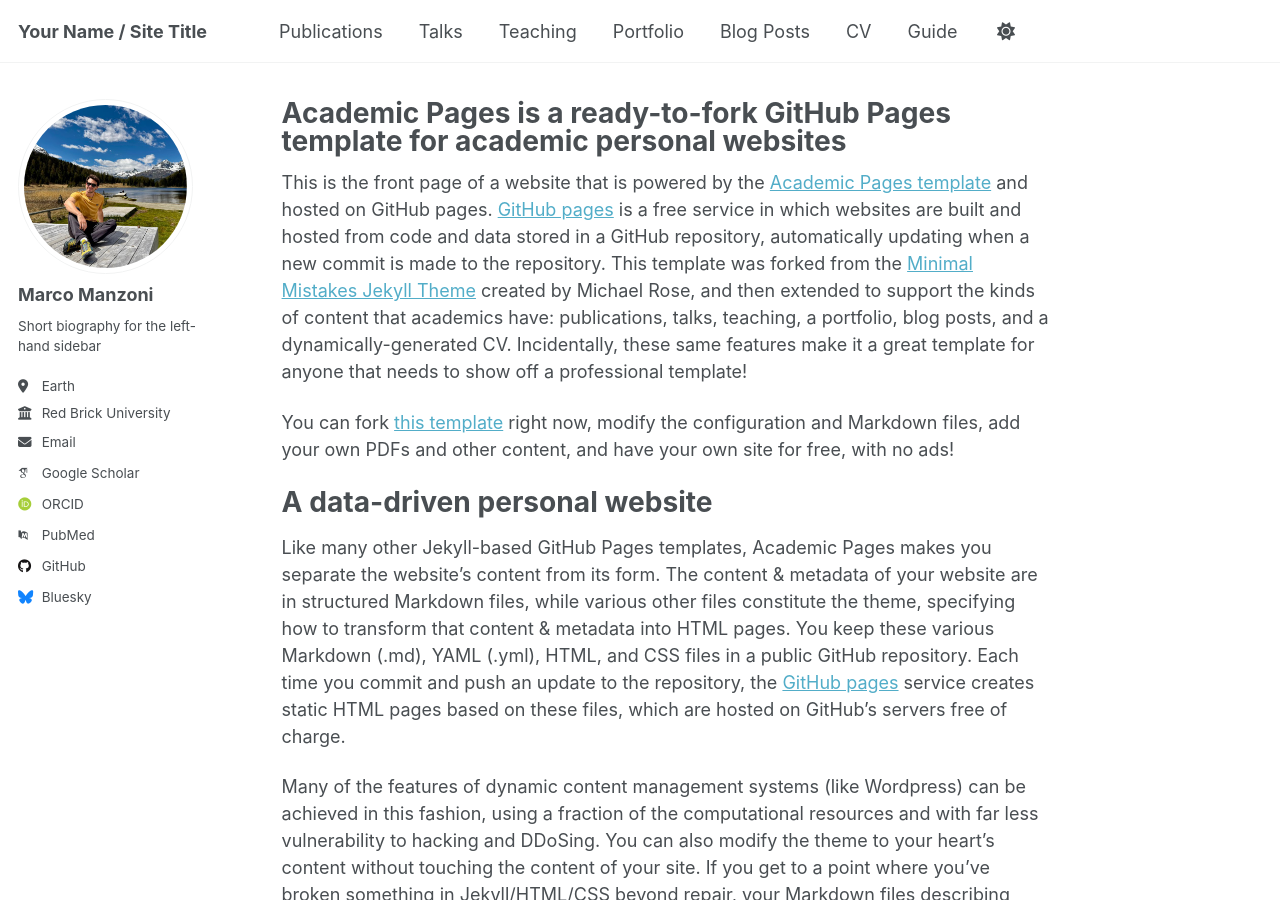
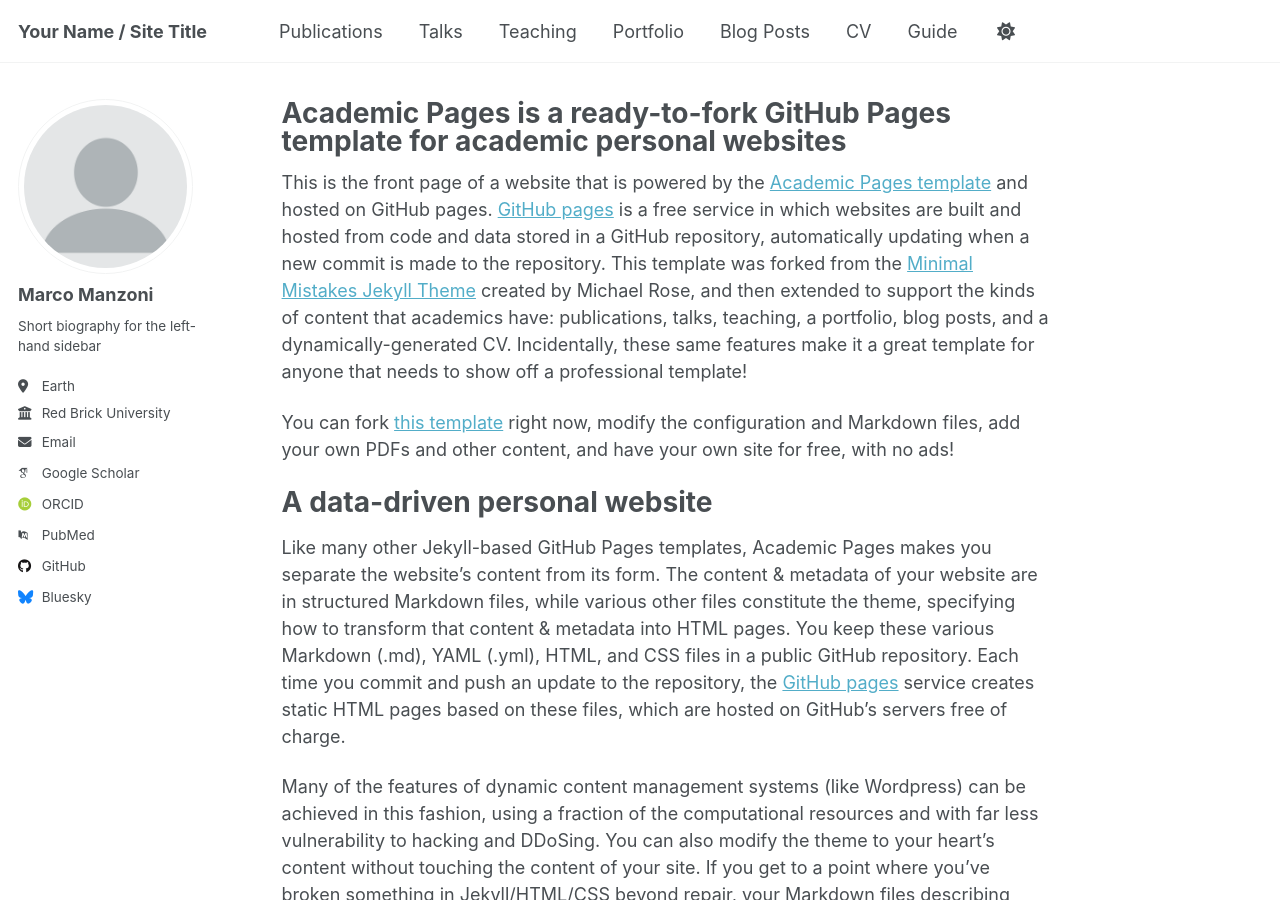
Before and after one commit to marcomanzoni/marcomanzoni.github.io, a Jekyll site: the page built from _pages/about.md, in a window 1280 px wide and 900 px high. Built offline with Jekyll 4.4.1, drawn with Linux system fonts in a browser that asks for light colours; some web fonts are replaced; a script that is not in the unit is left out.

Commit message:
Foto update

```diff
--- a/_config.yml
+++ b/_config.yml
@@ -22,7 +22,7 @@ repository               : "academicpages/academicpages.github.io"
 #               Additional customization can be done by editing /_includes/author-profile.html
 author:
   # Biographic information
-  avatar           : "photo_moritz.jpeg"
+  avatar           : "profile.png"
   name             : "Marco Manzoni"
   pronouns         : # example: "she/her"
   bio              : "Short biography for the left-hand sidebar"
```
